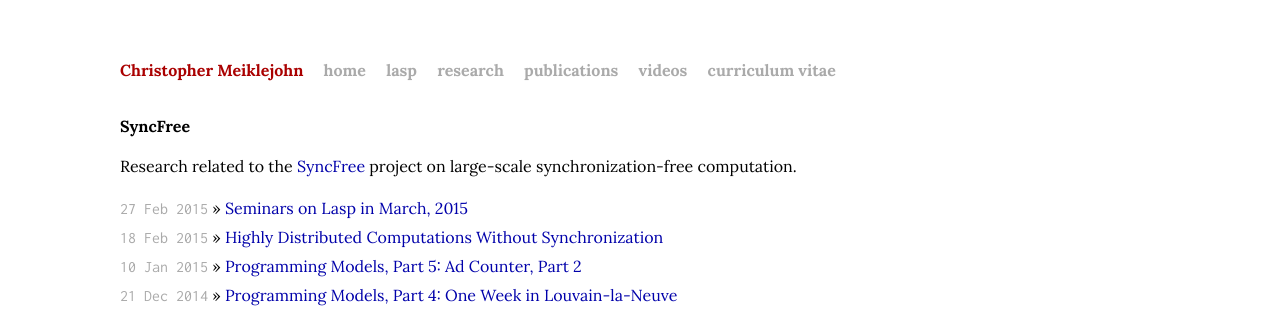
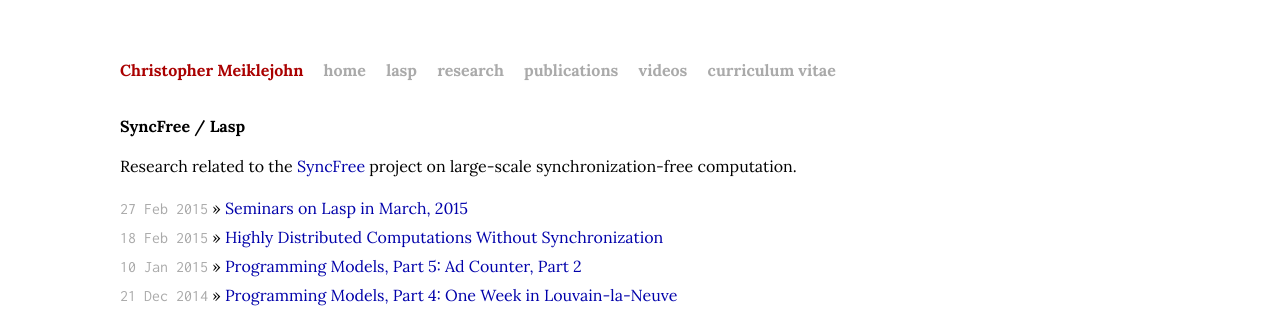
Before and after one commit to cmeiklejohn/cmeiklejohn.github.io, a Jekyll site: the page built from index.html, in a window 1280 px wide. Shown: the top 310 px of the page. Built offline with Jekyll 4.4.1, drawn with Linux system fonts in a browser that asks for light colours.

Commit message:
Minor tweaks.

```diff
--- a/index.html
+++ b/index.html
@@ -4,7 +4,7 @@ title: Christopher Meiklejohn
 ---
 
 <div id="home">
-  <h1>SyncFree</h1>
+  <h1>SyncFree / Lasp</h1>
   <p>Research related to the <a
     href="http://syncfree.lip6.fr">SyncFree</a> project on large-scale
   synchronization-free computation.</p>
```
